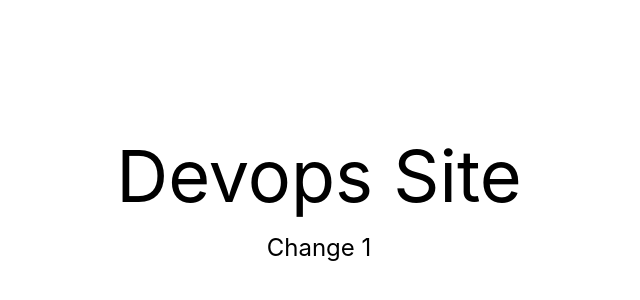
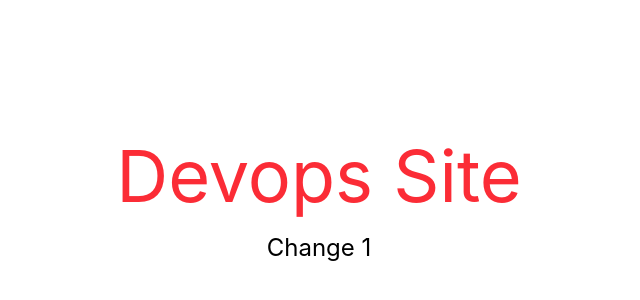
Before and after one commit to nino-mau/devops-site, a Vue app: page / in a window 1280 px wide. Shown: the part 198-498 px from the top of the page, without its empty margins (321-961 px from the left). Built offline with nearby package versions, Linux system fonts and the light colour scheme.

Commit message:
✨ feat: change color of homepage text

```diff
--- a/src/App.vue
+++ b/src/App.vue
@@ -2,7 +2,7 @@
 
 <template>
   <div class="flex flex-col justify-center items-center h-screen w-full">
-    <p class="text-7xl text-center">Devops Site</p>
+    <p class="text-7xl text-center text-red-500">Devops Site</p>
     <p class="text-2xl mt-5 text-center">Change 1</p>
   </div>
 </template>
```
